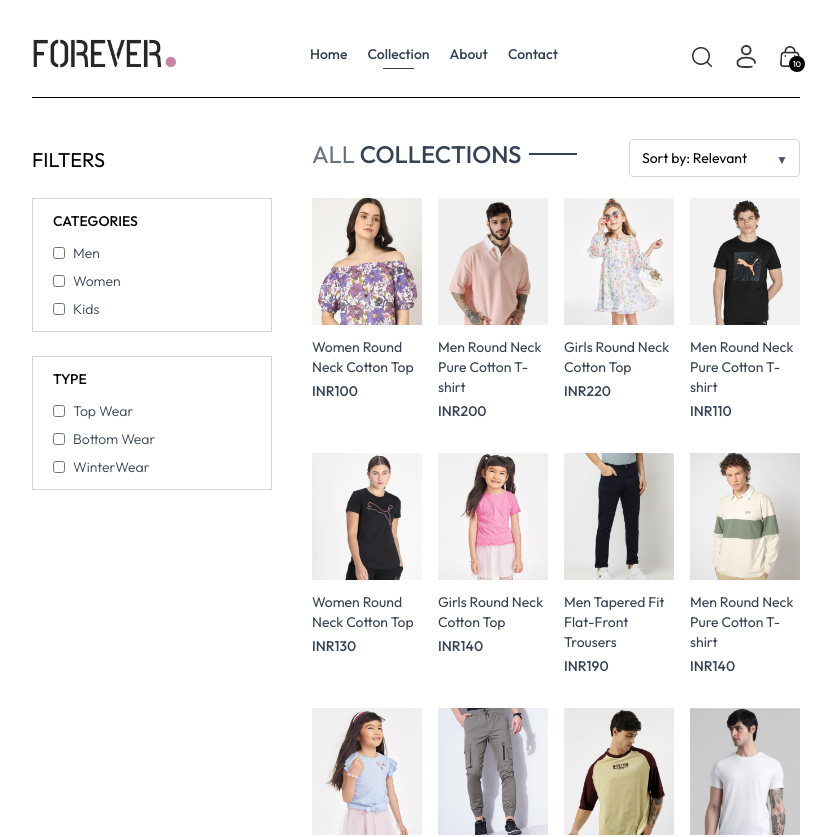
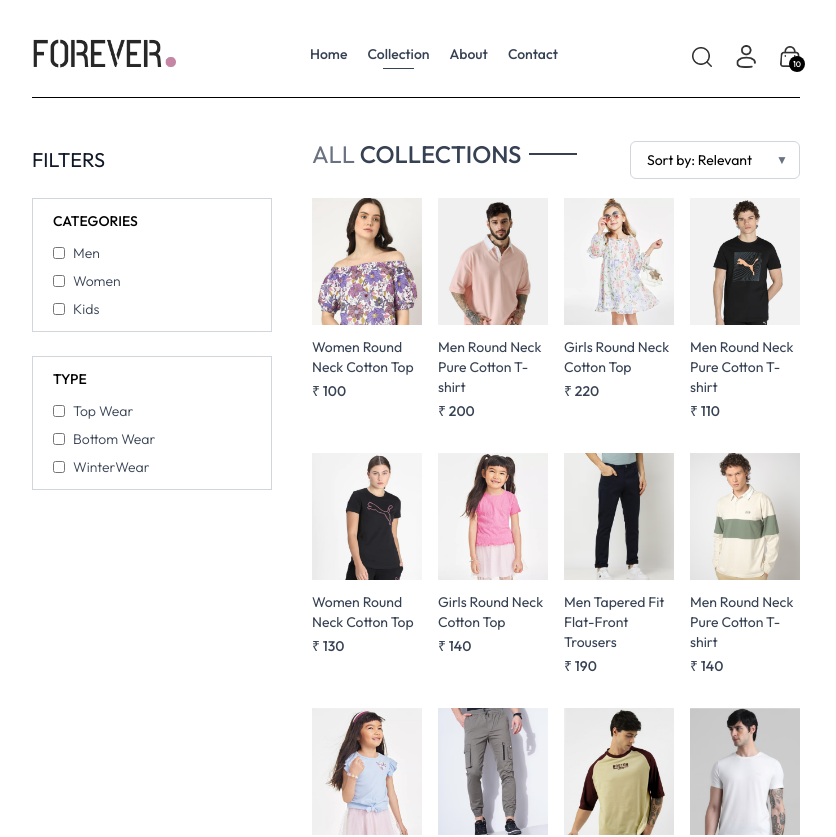
Before and after one commit to himanshu-mishu/jewellers, a React (Vite) app in the folder frontend/: page /collection in a window 1280 px wide. Shown: the top 837 px of the page, without its empty margins (224-1060 px from the left). Built offline with nearby package versions, Linux system fonts and the light colour scheme.

Commit message:
add search bar

```diff
--- a/frontend/src/components/Navbar.jsx
+++ b/frontend/src/components/Navbar.jsx
@@ -7,7 +7,7 @@ const Navbar = () => {
   const [visible, setVisible] = React.useState(false);
   const { showSearch, setShowSearch } = useContext(ShopContext);
   return (
-    <div className="flex items-center justify-between py-5 font-medium">
+<div className="relative z-50 flex items-center justify-between py-5 font-medium">
       <Link to="/">
         <img src={assets.logo} alt="logo" className="w-36" />
       </Link>
@@ -70,10 +70,10 @@ const Navbar = () => {
       </div>
       {/* sidebarmenu for small screens */}
       <div
-        className={`absolute top-0 right-0 bottom-0 bg-white transition-all ${
-          visible ? "w-full" : "hidden"
-        } `}
-      >
+  className={`fixed inset-0 bg-white z-50 transform transition-transform duration-300 ${
+    visible ? "translate-x-0" : "translate-x-full"
+  }`}
+>
         <div className="flex flex-col text-gray-600">
           <div
             onClick={() => setVisible(false)}
--- a/frontend/src/components/SearchBar.jsx
+++ b/frontend/src/components/SearchBar.jsx
@@ -1,10 +1,20 @@
-import React, { useState, useContext } from "react";
+import React, { useState, useContext, useEffect } from "react";
+import { useLocation } from "react-router-dom";
 import { assets } from "../assets/assets";
 import { ShopContext } from "../context/ShopContext";
 const SearchBar = () => {
   const { search, setSearch, showSearch, setShowSearch } =
     useContext(ShopContext);
-  return showSearch ? (
+  const [visible, setVisible] = useState(false);
+  const location = useLocation();
+  useEffect(() => {
+    if (location.pathname.includes("collection")) {
+      setVisible(true);
+    } else {
+      setVisible(false);
+    }
+  }, [location]);
+  return showSearch && visible ? (
     <div className="border-t border-b bg-gray-5 text-center">
       <div className="inline-flex items-center justify-center border border-gray-400 px-5 py-2 my-5 mx-3 rounded-full w-3/4 sm:w-1/2">
         <input
--- a/frontend/src/components/Title.jsx
+++ b/frontend/src/components/Title.jsx
@@ -1,14 +1,17 @@
-import React from 'react'
+import React from "react";
 
-const Title = ({text1,text2}) => {
+const Title = ({ text1, text2 }) => {
   return (
-    <div className='inline-flex gap-2 items-center mb-3'>
-        <p className='text-gray-500'>{text1} <span className='text-gray-700 font-medium'>{text2}</span></p>
+    <div className="inline-flex gap-2 items-center mb-3">
+      <p className="text-gray-500">
+        {text1}{" "}
+        <span className="text-gray-700 font-medium">{text2}</span>
+      </p>
 
-        <p className='w-8 sm:w-12 h-px  sm:h-0.5 bg-gray-700'></p>
+      {/* divider line – desktop only */}
+      <span className="hidden sm:block w-12 h-0.5 bg-gray-700"></span>
+    </div>
+  );
+};
 
-    </div>
-  )
-}
-
-export default Title
+export default Title;
--- a/frontend/src/context/ShopContext.jsx
+++ b/frontend/src/context/ShopContext.jsx
@@ -1,26 +1,26 @@
 import { createContext, useState } from "react";
 import { products } from "../assets/assets";
 
+export const ShopContext = createContext();
+export const ShopContextProvider = (props) => {
+  const currency = "₹ ";
+  const delivery_fee = 50;
+  const [search, setSearch] = useState("");
+  const [showSearch, setShowSearch] = useState(false);
 
+  const value = {
+    products,
+    currency,
+    delivery_fee,
+    search,
+    setSearch,
+    showSearch,
+    setShowSearch,
+  };
 
-export const ShopContext= createContext();
-export const ShopContextProvider= (props)=>{
-
-const currency = "INR";
-const delivery_fee= 50;
-const [search,setSearch]= useState("");
-const [showSearch,setShowSearch]= useState(false);
-
-    const value= {
-        products, currency, delivery_fee, search, setSearch, showSearch, setShowSearch
-    };
-
-    return (
-        <ShopContext.Provider value={value}>
-            {props.children}
-        </ShopContext.Provider>
-    )
-
-}
+  return (
+    <ShopContext.Provider value={value}>{props.children}</ShopContext.Provider>
+  );
+};
 
 export default ShopContextProvider;
--- a/frontend/src/pages/Collection.jsx
+++ b/frontend/src/pages/Collection.jsx
@@ -5,7 +5,7 @@ import Title from "../components/Title";
 import ProductItem from "../components/ProductItem";
 
 const Collection = () => {
-  const { products } = useContext(ShopContext);
+  const { products,search, showSearch } = useContext(ShopContext);
   const [showFilter, setShowFilter] = useState(false);
   const [filteredProducts, setFilteredProducts] = useState([]);
   const [category, setCategory] = useState([]);
@@ -28,7 +28,13 @@ const Collection = () => {
     }
   };
   const applyFilter = () => {
-    let productsCopy = products.slice();
+
+   let productsCopy = products.slice();
+   if(search && showSearch){
+    productsCopy = productsCopy.filter((item)=>item.name.toLowerCase().includes(search.toLowerCase()));
+   }
+
+
     if (category.length > 0) {
       productsCopy = productsCopy.filter((item) =>
         category.includes(item.category),
@@ -64,7 +70,7 @@ const Collection = () => {
 
   useEffect(() => {
     applyFilter();
-  }, [category, subCategory, products]);
+  }, [category, subCategory, products, search, showSearch]);
 
   useEffect(() => {
     {
@@ -76,7 +82,7 @@ const Collection = () => {
     <div className="flex flex-col sm:flex-row gap-1 sm:gap-10 pt-10 border-t">
       {/* Filter options */}
       <div className="min-w-60">
-        <p className="my-2 text-xl flex items-center cursor-pointer gap-2">
+        <p className="my-2 text-xl flex items-center cursor-pointer gap-2 text-gray-900">
           FILTERS
           <img
             onClick={() => setShowFilter(!showFilter)}
@@ -161,20 +167,33 @@ const Collection = () => {
         <div className="flex justify-between text-base sm:text-2xl mb-4">
           <Title text1={"ALL"} text2={"COLLECTIONS"} />
           {/* product sort */}
-         <div className="relative inline-block">
+          <div className="relative inline-flex items-center">
   <select
     onChange={(e) => setSortType(e.target.value)}
-    className="border border-gray-300 px-3 py-2 pr-8 text-sm rounded appearance-none bg-white"
+    className="
+      appearance-none
+      border border-gray-300
+      bg-white
+      px-4 py-2 pr-10
+      text-sm
+      rounded-md
+      cursor-pointer
+      focus:outline-none
+      focus:ring-1 focus:ring-gray-400
+      hover:border-gray-400
+      transition
+    "
   >
     <option value="relevant">Sort by: Relevant</option>
-    <option value="low-high">Sort by: Low to High</option>
-    <option value="high-low">Sort by: High to Low</option>
+    <option value="low-high">Price: Low to High</option>
+    <option value="high-low">Price: High to Low</option>
   </select>
 
-  <span className="pointer-events-none absolute right-3 top-1/2 -translate-y-1/2 text-gray-600 text-xs">
+  <span className="pointer-events-none absolute right-3 text-gray-500 text-xs">
     ▼
   </span>
 </div>
+
         </div>
         {/* Map Products */}
         <div className="grid grid-cols-2 sm:grid-cols-3 md:grid-cols-4 gap-4 gap-y-8">
```
